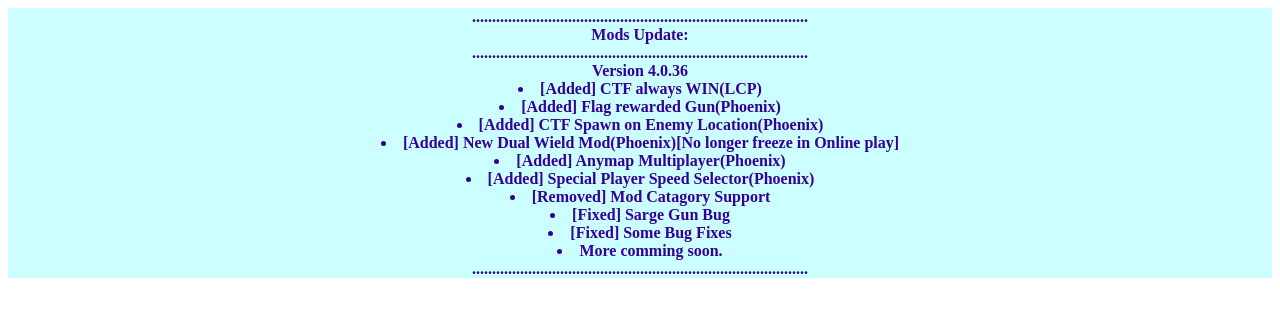
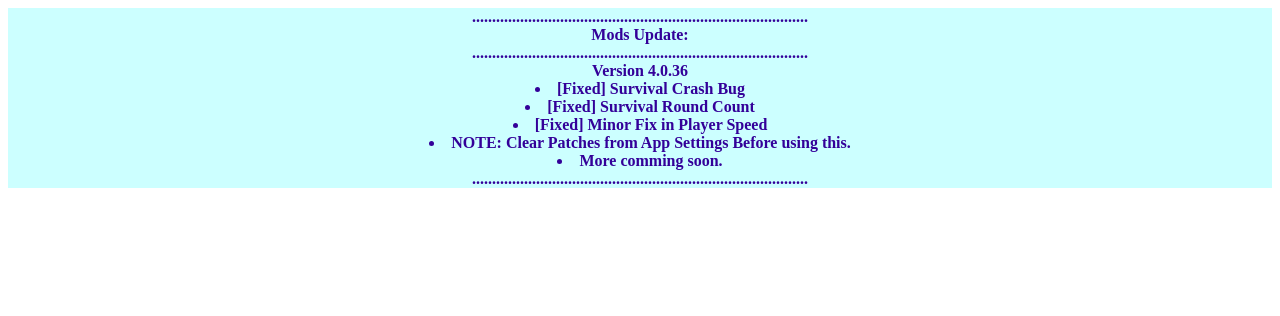
Before and after one commit to kp7742/kp7742.github.io, a plain HTML site: page update/CL2.html in a window 1280 px wide. Drawn offline with Linux system fonts and the light colour scheme.

Commit message:
Some Bug Fixes

```diff
--- a/update/CL2.html
+++ b/update/CL2.html
@@ -51,15 +51,10 @@ color: #330099;
 ....................................................................................
 </strong>
 <div>Version 4.0.36</div>
-<li>[Added] CTF always WIN(LCP)</li>
-<li>[Added] Flag rewarded Gun(Phoenix)</li>
-<li>[Added] CTF Spawn on Enemy Location(Phoenix)</li>
-<li>[Added] New Dual Wield Mod(Phoenix)[No longer freeze in Online play]</li>
-<li>[Added] Anymap Multiplayer(Phoenix)</li>
-<li>[Added] Special Player Speed Selector(Phoenix)</li>
-<li>[Removed] Mod Catagory Support</li>
-<li>[Fixed] Sarge Gun Bug</li>
-<li>[Fixed] Some Bug Fixes</li>
+<li>[Fixed] Survival Crash Bug</li>
+<li>[Fixed] Survival Round Count</li>
+<li>[Fixed] Minor Fix in Player Speed</li>
+<li>NOTE: Clear Patches from App Settings Before using this.</li>
 <li>More comming soon.</li>
 ....................................................................................
 </div>
```
Also changed, not shown: update/Updates.html (+2 -2 lines), 1 other file.
